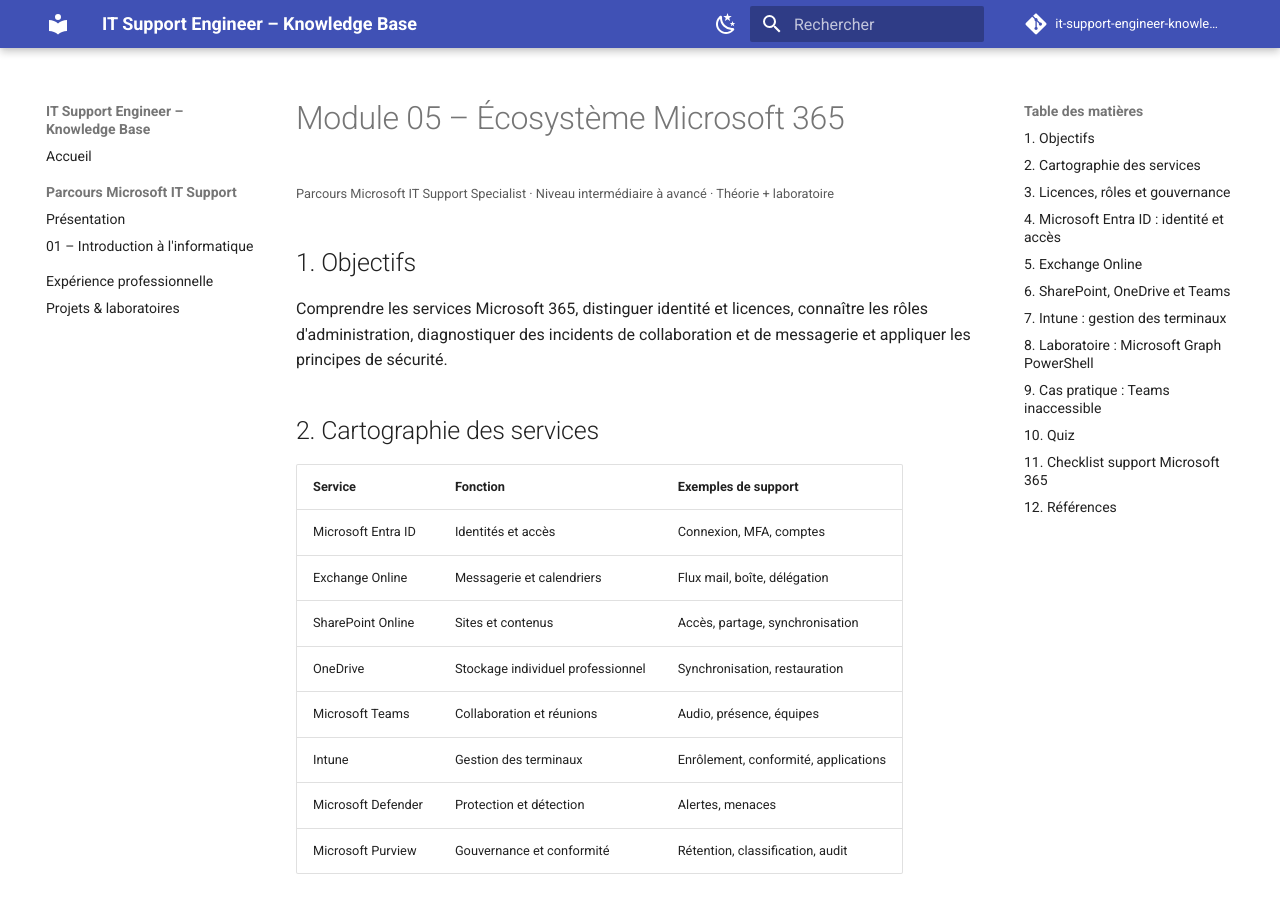
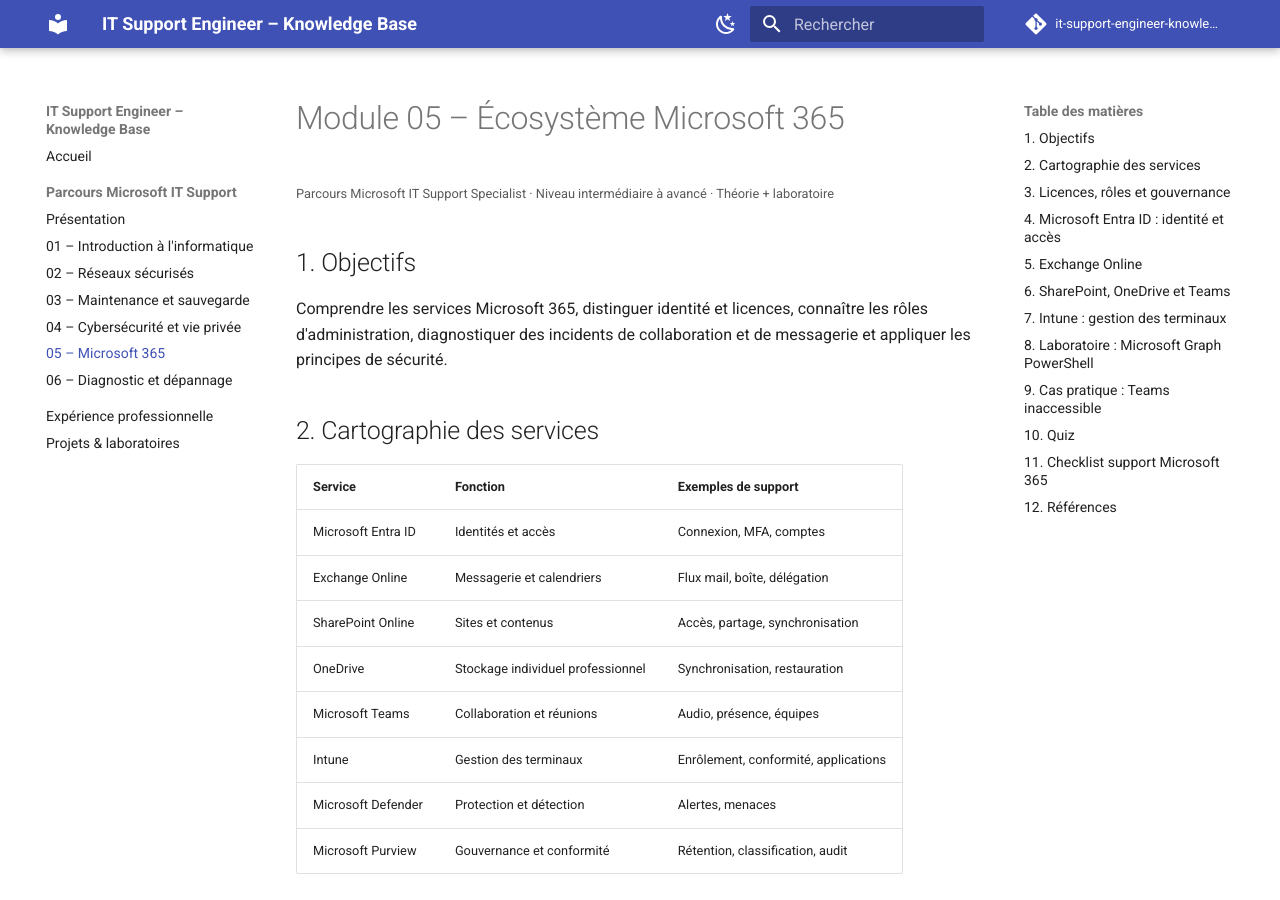
Before and after one commit to aminejguirim/it-support-engineer-knowledge-base, an MkDocs documentation site: the page built from docs/microsoft-it-support/05-microsoft-365.md, in a window 1280 px wide and 900 px high. Built offline with MkDocs 1.6.1 and Material for MkDocs 9.7.7, drawn with Linux system fonts in a browser that asks for light colours; comment, search, counter and statistics services are not loaded.

Commit message:
Update navigation for all six learning modules

```diff
--- a/mkdocs.yml
+++ b/mkdocs.yml
@@ -55,5 +55,10 @@ nav:
   - Parcours Microsoft IT Support:
       - Présentation: microsoft-it-support/index.md
       - 01 – Introduction à l'informatique: microsoft-it-support/01-introduction-informatique.md
+      - 02 – Réseaux sécurisés: microsoft-it-support/02-reseaux-securises.md
+      - 03 – Maintenance et sauvegarde: microsoft-it-support/03-maintenance-sauvegarde.md
+      - 04 – Cybersécurité et vie privée: microsoft-it-support/04-cybersecurite-vie-privee.md
+      - 05 – Microsoft 365: microsoft-it-support/05-microsoft-365.md
+      - 06 – Diagnostic et dépannage: microsoft-it-support/06-diagnostic-depannage.md
   - Expérience professionnelle: experience/index.md
   - Projets & laboratoires: projects/index.md
```
